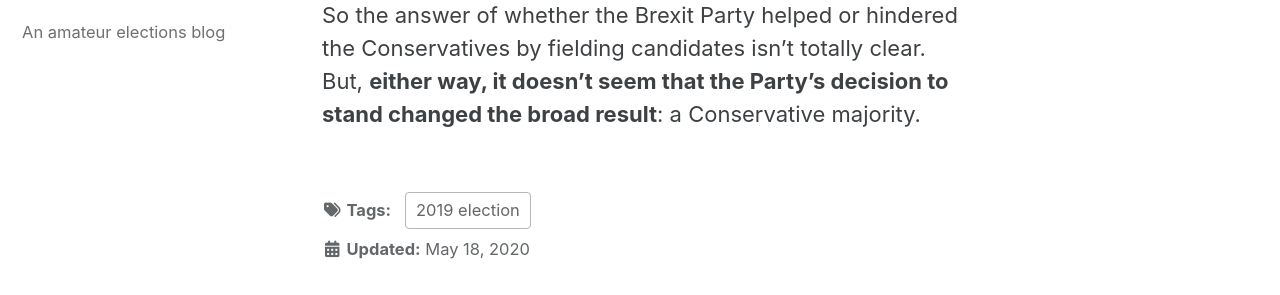
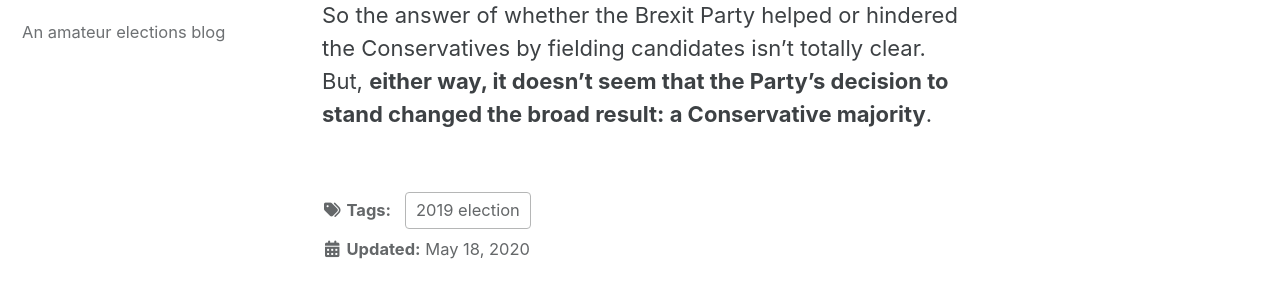
Before and after one commit to sixhundredandfifty/blog, a Jekyll site: the page built from _posts/2020-05-18-BrexitParty19.md, in a window 1280 px wide and 900 px high, scrolled down 2917 px. Shown: the part 192-487 px from the top of the window. Built offline with Jekyll 4.4.1, drawn with Linux system fonts in a browser that asks for light colours; cached includes are drawn as plain includes; nearby versions of some CDN libraries.

```diff
--- a/_posts/2020-05-18-BrexitParty19.md
+++ b/_posts/2020-05-18-BrexitParty19.md
@@ -32,4 +32,4 @@ But what would actually have happened in these seats if the Brexit Party hadn't
 
 The true answer to what Brexit Party voters would have done if the Party had not stood is probably a mixture of the three options above, and the outcome a mixture of the three scenarios. I haven't been able to find any reliable polls on alternative voting intention, and it's not clear how informative such hypothetical surveys are anyway.
 
-So the answer of whether the Brexit Party helped or hindered the Conservatives by fielding candidates isn't totally clear. But, **either way, it doesn't seem that the Party's decision to stand changed the broad result**: a Conservative majority.
+So the answer of whether the Brexit Party helped or hindered the Conservatives by fielding candidates isn't totally clear. But, **either way, it doesn't seem that the Party's decision to stand changed the broad result: a Conservative majority**.
```
